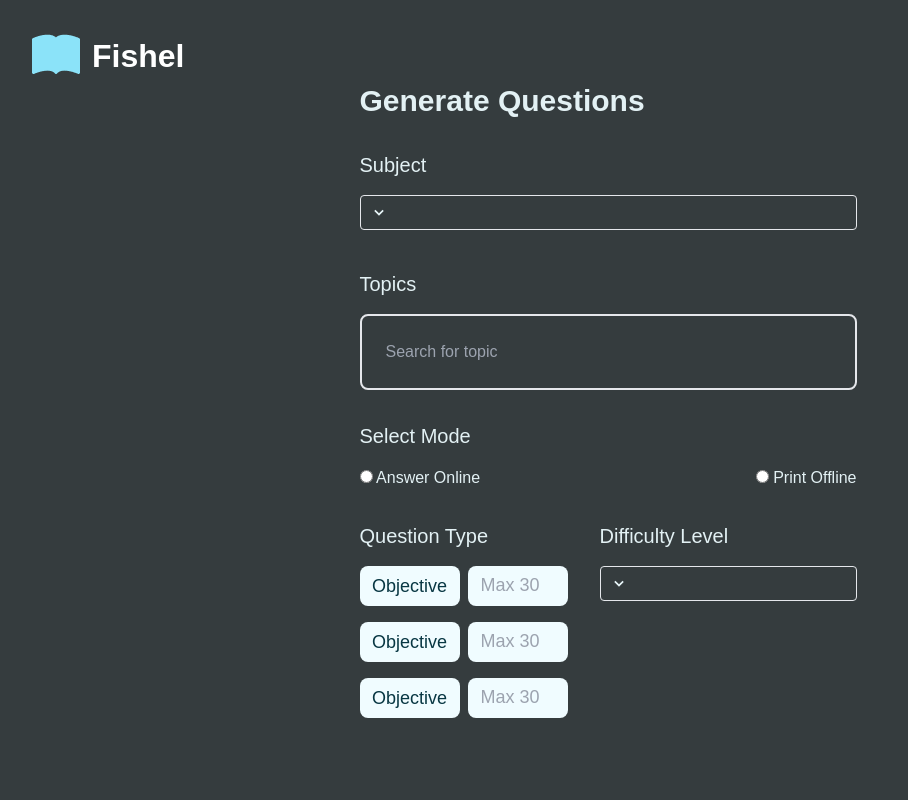
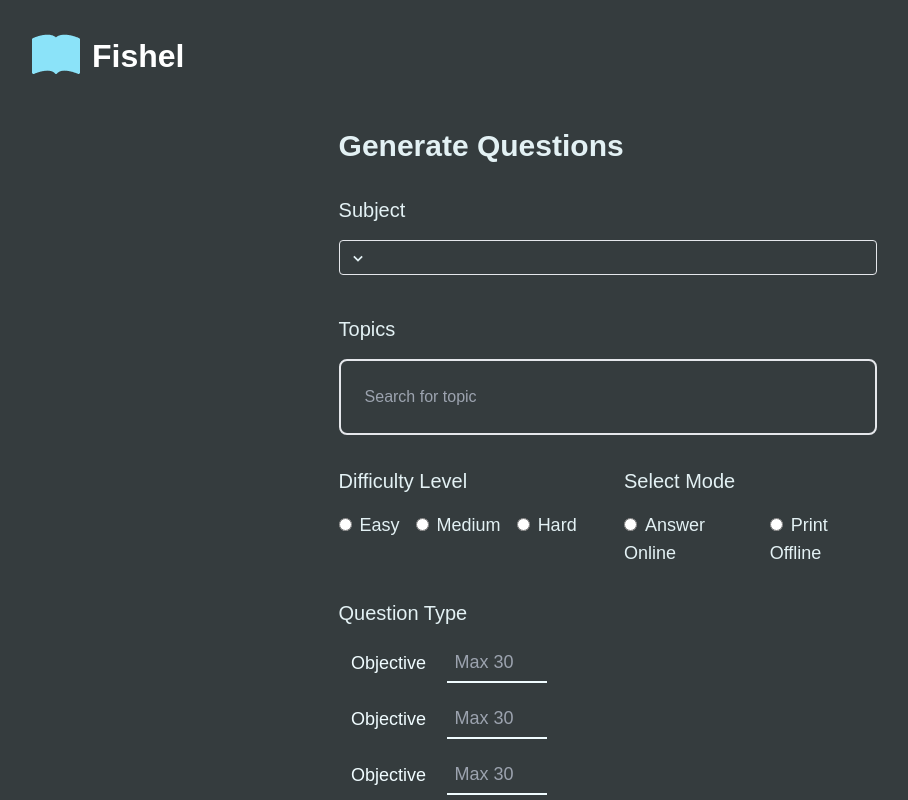
Before and after one commit to Majek11/FishelApp, a React (Create React App) app: page /generate-mode in a window 1280 px wide. Shown: the top 800 px of the page, without its empty margins (32-940 px from the left). Built offline with nearby package versions, Linux system fonts and the light colour scheme.

Commit message:
worked on radio buttons

```diff
--- a/src/components/GenerateQuestion.jsx
+++ b/src/components/GenerateQuestion.jsx
@@ -1,102 +1,155 @@
 import React from "react";
 import Selector from "./Selector";
-import {GiCancel} from "react-icons/gi"
-import MultipleTopics from "./MultipleTopics"
+import { GiCancel } from "react-icons/gi";
+import MultipleTopics from "./MultipleTopics";
 
 const GenerateQuestion = () => {
   const lol = {
     listItems: [{ name: "Pan-Atlantic University" }, { name: "Others" }],
   };
-  const pop = { listItems: [{ name: "Easy" }, { name: "Medium" }, { name: "Hard " }] };
+  const pop = {
+    listItems: [{ name: "Easy" }, { name: "Medium" }, { name: "Hard " }],
+  };
 
   const getDropDownValue = (selectedValue, selectionName) => {};
   return (
-    <div className="min-h-screen lg:h-screen bg-[#353C3E] text-[#E3F1F4] flex flex-col justify-center items-center">
+    <div className="min-h-screen bg-[#353C3E] text-[#E3F1F4] flex flex-col justify-start items-center py-32">
       <div className="flex flex-col gap-8">
         <h1 className="text-3xl font-bold">Generate Questions</h1>
         <div className=" space-y-8 accent-[#8BE3F9]">
           <div className="space-y-4">
-          <label htmlFor="" className="text-xl font-medium">Subject</label>
+            <label htmlFor="" className="text-xl font-medium ">
+              Subject
+            </label>
             <div>
               <Selector DropDownList={lol} callback={getDropDownValue} />
             </div>
           </div>
-        <div className="space-y-4 max-w-[700px]">
-          <label htmlFor=""  className="text-xl font-medium">Topics</label>
-          {/* <div className="flex flex-wrap gap-4 p-4 border-solid border-2 rounded-lg"> */}
-          {/* <button className="text-[#083743] bg-[#F0FCFF] font-medium hover:scale-95 h-[40px] px-4 text-lg rounded-lg duration-300 delay-200 flex items-center gap-2">Addition <span><GiCancel/></span></button> */}
-          <MultipleTopics/>
-          {/* <input
-                  type="search"
-                  placeholder="Search for topic"
-                  className=" bg-transparent outline-none text-[#F0FCFF]  px-2"
-                /> */}
-          {/* </div> */}
+          <div className="space-y-4 max-w-[600px]">
+            <label htmlFor="" className="text-xl font-medium">
+              Topics
+            </label>
+            <MultipleTopics />
           </div>
+
+          <div className="flex flex-wrap gap-8">
           <div className="flex-1 space-y-4">
-            <label htmlFor=""  className="text-xl font-medium"  >Select Mode</label>
-            <div className="flex justify-between">
+              <label htmlFor="" className="text-xl font-medium">
+                Difficulty Level
+              </label>
+              <div className="flex gap-4">
               <div>
-            <input type="radio" value="Answer Online" name="mode" /> Answer Online
+                <input
+                  type="radio"
+                  value="Easy"
+                  name="level"
+                  id="easy"
+                />
+                <label htmlFor="easy" className="pl-2 cursor-pointer text-lg">
+                Easy
+                </label>
+              </div>
+              <div >
+                <input
+                  type="radio"
+                  value="Medium"
+                  name="level"
+                  id="medium"
+                />
+                <label htmlFor="medium" className="pl-2 cursor-pointer text-lg">
+                Medium
+                </label>
               </div>
               <div>
-       <input type="radio" value="Print Offline" name="mode" /> Print Offline
+                <input
+                  type="radio"
+                  value="Hard"
+                  name="level"
+                  id="hard"
+                />
+                <label htmlFor="hard" className="pl-2 cursor-pointer text-lg">
+                  Hard
+                </label>
               </div>
               </div>
             </div>
-        <div className="flex flex-wrap gap-8">
             <div className="flex-1 space-y-4">
-            <label htmlFor=""  className="text-xl font-medium">Question Type</label>
+            <label htmlFor="" className="text-xl font-medium">
+              Select Mode
+            </label>
+            <div className="flex gap-4">
+              <div>
+                <input
+                  type="radio"
+                  value="Answer Online"
+                  name="mode"
+                  id="Online"
+                />
+                <label htmlFor="Online" className="pl-2 cursor-pointer text-lg">
+                  Answer Online
+                </label>
+              </div>
+              <div>
+                <input
+                  type="radio"
+                  value="Print Offline"
+                  name="mode"
+                  id="Offline"
+                />
+                <label htmlFor="Offline" className="pl-2 cursor-pointer text-lg">
+                  Print Offline{" "}
+                </label>
+              </div>
+            </div>
+          </div>
+
+          </div>
+          <div className="space-y-4">
+              <label htmlFor="" className="text-xl font-medium">
+                Question Type
+              </label>
               <div className="flex flex-col gap-4">
                 <div className="flex gap-2">
-                <button className="text-[#083743] bg-[#F0FCFF] font-medium hover:scale-95 h-[40px] w-[100px] px-2 text-lg rounded-lg duration-300 delay-200">
+                  <button className="text-[#F0FCFF] font-medium  h-[40px] w-[100px] px-2 text-lg">
                     Objective
                   </button>
-                {/* <button className="text-[#F0FCFF] bg-[#083743] font-bold border-solid border-2 hover:scale-95  w-[150px] p-4 text-xl rounded-lg duration-300 delay-200">Objective</button> */}
+
                   <input
                     type="number"
                     max="30"
                     min="1"
                     placeholder="Max 30"
-                  className="outline-none text-[#083743] bg-[#F0FCFF] font-regular  text-center h-[40px] w-[100px] p-2 text-lg rounded-lg duration-300 delay-200"
+                    className="outline-none bg-transparent font-regular h-[40px] w-[100px] p-2 text-lg border-b-2  border-solid border-b-[#F0FCFF]"
                   />
                 </div>
                 <div className="flex gap-2">
-                <button className="text-[#083743] bg-[#F0FCFF] font-medium hover:scale-95  h-[40px] w-[100px] px-2 text-lg rounded-lg duration-300 delay-200">
+                  <button className="text-[#F0FCFF] font-medium  h-[40px] w-[100px] px-2 text-lg">
                     Objective
                   </button>
-                {/* <button className="text-[#F0FCFF] bg-[#083743] font-bold border-solid border-2 hover:scale-95  w-[150px] p-4 text-xl rounded-lg duration-300 delay-200">Objective</button> */}
+
                   <input
                     type="number"
                     max="30"
                     min="1"
                     placeholder="Max 30"
-                  className="outline-none text-[#083743] bg-[#F0FCFF] font-regular  text-center h-[40px] w-[100px] p-2 text-lg rounded-lg duration-300 delay-200"
+                    className="outline-none bg-transparent font-regular h-[40px] w-[100px] p-2 text-lg border-b-2  border-solid border-b-[#F0FCFF]"
                   />
                 </div>
                 <div className="flex gap-2">
-                <button className="text-[#083743] bg-[#F0FCFF] font-medium hover:scale-95  h-[40px] w-[100px] px-2 text-lg rounded-lg duration-300 delay-200">
+                  <button className="text-[#F0FCFF] font-medium  h-[40px] w-[100px] px-2 text-lg">
                     Objective
                   </button>
-                {/* <button className="text-[#F0FCFF] bg-[#083743] font-bold border-solid border-2 hover:scale-95  w-[150px] p-4 text-xl rounded-lg duration-300 delay-200">Objective</button> */}
+
                   <input
                     type="number"
                     max="30"
                     min="1"
                     placeholder="Max 30"
-                  className="outline-none text-[#083743] bg-[#F0FCFF] font-regular  text-center h-[40px] w-[100px] p-2 text-lg rounded-lg duration-300 delay-200"
+                    className="outline-none bg-transparent font-regular h-[40px] w-[100px] p-2 text-lg border-b-2  border-solid border-b-[#F0FCFF]"
                   />
                 </div>
+
               </div>
-          </div>
-
-          <div className="flex-1 space-y-4">
-            <label htmlFor=""  className="text-xl font-medium">Difficulty Level</label>
-            <div>
-              <Selector DropDownList={pop} callback={getDropDownValue} />
-            </div>
-          </div>
-
             </div>
         </div>
       </div>
```
Lines whose indentation alone changed are shown as unchanged.
